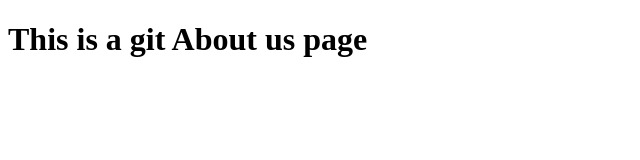
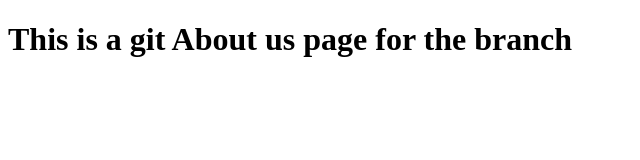
Before and after one commit to AbhyanshuPandeyji/Git-in-one-video-by-harry, a plain HTML site: page about.html in a window 1280 px wide. Shown: the whole page, without its empty margins (0-640 px from the left). Drawn offline with Linux system fonts and the light colour scheme.

Commit message:
first commit from the branch

```diff
--- a/about.html
+++ b/about.html
@@ -7,6 +7,6 @@
     <title>About us page</title>
 </head>
 <body>
-        <h1>This is a git About us page</h1>
+        <h1>This is a git About us page for the branch</h1>
 </body>
 </html>
```
